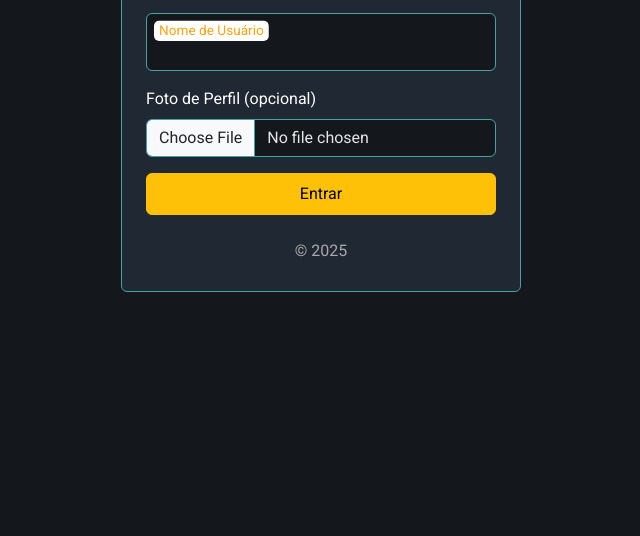
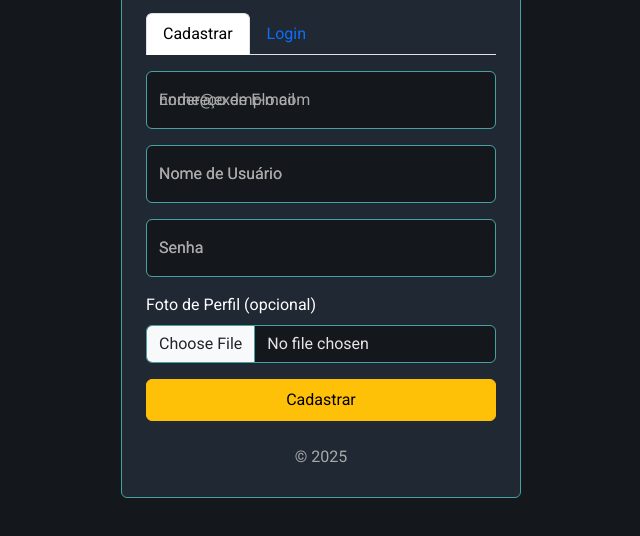
Before and after one commit to Famoveover/V-oFilmeVadia-, a plain HTML site: page pages/login.html in a window 1280 px wide. Shown: the part 86-622 px from the top of the page, without its empty margins (319-959 px from the left). Drawn offline with nearby package versions, Linux system fonts and the light colour scheme.

Commit message:
Update login.html

```diff
--- a/pages/login.html
+++ b/pages/login.html
@@ -17,25 +17,43 @@
                 <a href="../index.html" class="text-decoration-none">Vê o filme, Vadia!</a>
             </h1>
 
-            <form class="form-dark">
-                <div class="form-floating mb-3">
-                    <input type="text" class="form-control" id="floatingInputName">
-                    <label for="floatingInputName">Nome de Usuário</label>
+            <ul class="nav nav-tabs mb-3" id="myTab" role="tablist">
+                <li class="nav-item" role="presentation">
+                    <button class="nav-link active" id="register-tab" data-bs-toggle="tab" data-bs-target="#register-pane" type="button" role="tab" aria-controls="register-pane" aria-selected="true">Cadastrar</button>
+                </li>
+                <li class="nav-item" role="presentation">
+                    <button class="nav-link" id="login-tab" data-bs-toggle="tab" data-bs-target="#login-pane" type="button" role="tab" aria-controls="login-pane" aria-selected="false">Login</button>
+                </li>
+            </ul>
+
+            <div class="tab-content" id="myTabContent">
+
+                <div class="tab-pane fade show active" id="register-pane" role="tabpanel" aria-labelledby="register-tab" tabindex="0">
+                    <form class="form-dark" id="registerForm">
+                        <div class="form-floating mb-3"><input type="email" class="form-control" id="floatingInputEmailRegister" placeholder="nome@exemplo.com" required><label for="floatingInputEmailRegister">Endereço de E-mail</label></div>
+                        <div class="form-floating mb-3"><input type="text" class="form-control" id="floatingInputNameRegister" placeholder="Nome de Usuário" required><label for="floatingInputNameRegister">Nome de Usuário</label></div>
+                        <div class="form-floating mb-3"><input type="password" class="form-control" id="floatingInputPasswordRegister" placeholder="Senha" required><label for="floatingInputPasswordRegister">Senha</label></div>
+
+                        <div class="mb-3"><label for="formFileRegister" class="form-label text-white">Foto de Perfil (opcional)</label><input class="form-control" type="file" id="formFileRegister"></div>
+
+                        <button class="btn btn-warning w-100 py-2" type="submit">Cadastrar</button>
+                    </form>
                 </div>
 
-                <div class="mb-3">
-                    <label for="formFile" class="form-label text-white">Foto de Perfil (opcional)</label>
-                    <input class="form-control" type="file" id="formFile">
+                <div class="tab-pane fade" id="login-pane" role="tabpanel" aria-labelledby="login-tab" tabindex="0">
+                    <form class="form-dark" id="loginForm">
+                        <div class="form-floating mb-3"><input type="email" class="form-control" id="floatingInputEmailLogin" placeholder="nome@exemplo.com" required><label for="floatingInputEmailLogin">E-mail</label></div>
+                        <div class="form-floating mb-3"><input type="password" class="form-control" id="floatingInputPasswordLogin" placeholder="Senha" required><label for="floatingInputPasswordLogin">Senha</label></div>
+                        <button class="btn btn-primary w-100 py-2" type="submit">Entrar</button>
+                    </form>
                 </div>
+            </div>
 
-                <button class="btn btn-warning w-100 py-2" type="submit">Entrar</button>
-            </form>
 
             <p class="mt-4 mb-1 text-center" style="color: var(--cor-texto-secundario);">© 2025</p>
         </div>
     </main>
-
+    <script src="../js/login.js"></script>
     <script src="https://cdn.jsdelivr.net/npm/bootstrap@5.3.3/dist/js/bootstrap.bundle.min.js" integrity="sha384-YvpcrYf0tY3lHB60NNkmXc5s9fDVZLESaAA55NDzOxhy9GkcIdslK1eN7N6jIeHz" crossorigin="anonymous"></script>
-    <script src="../js/login.js"></script>
 </body>
 </html>
```
